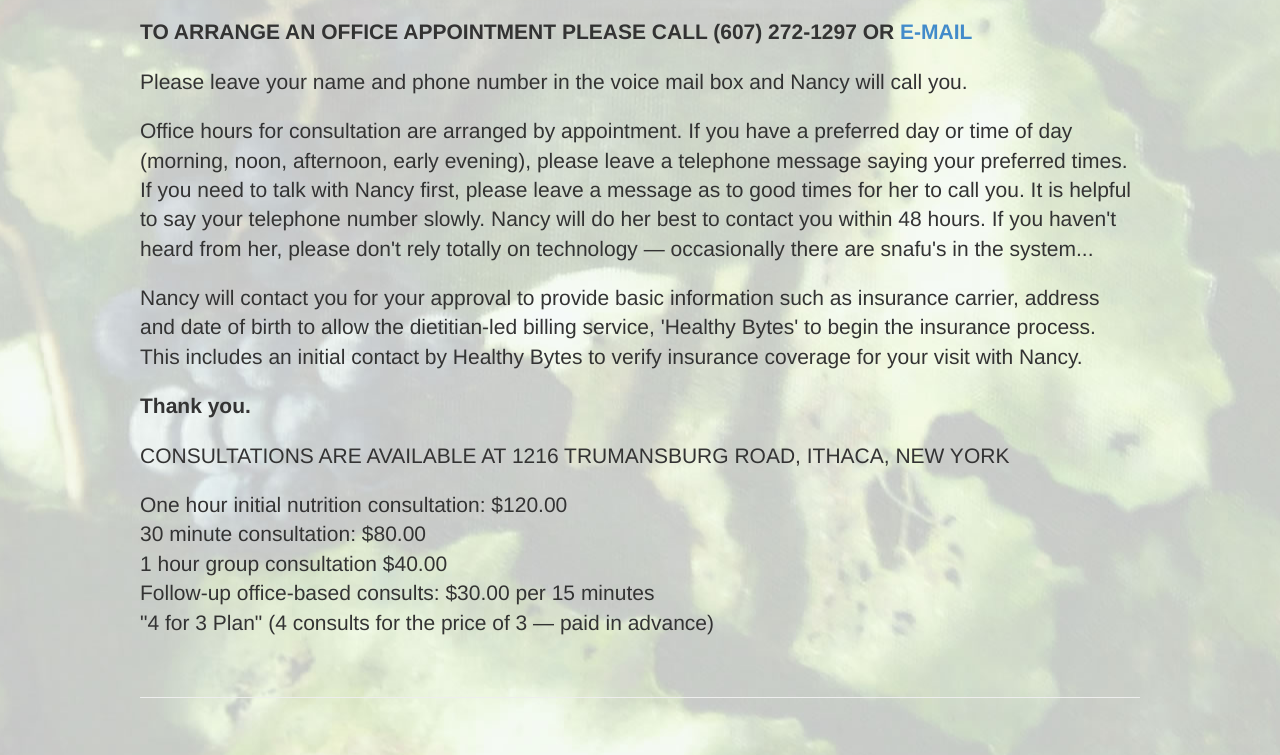
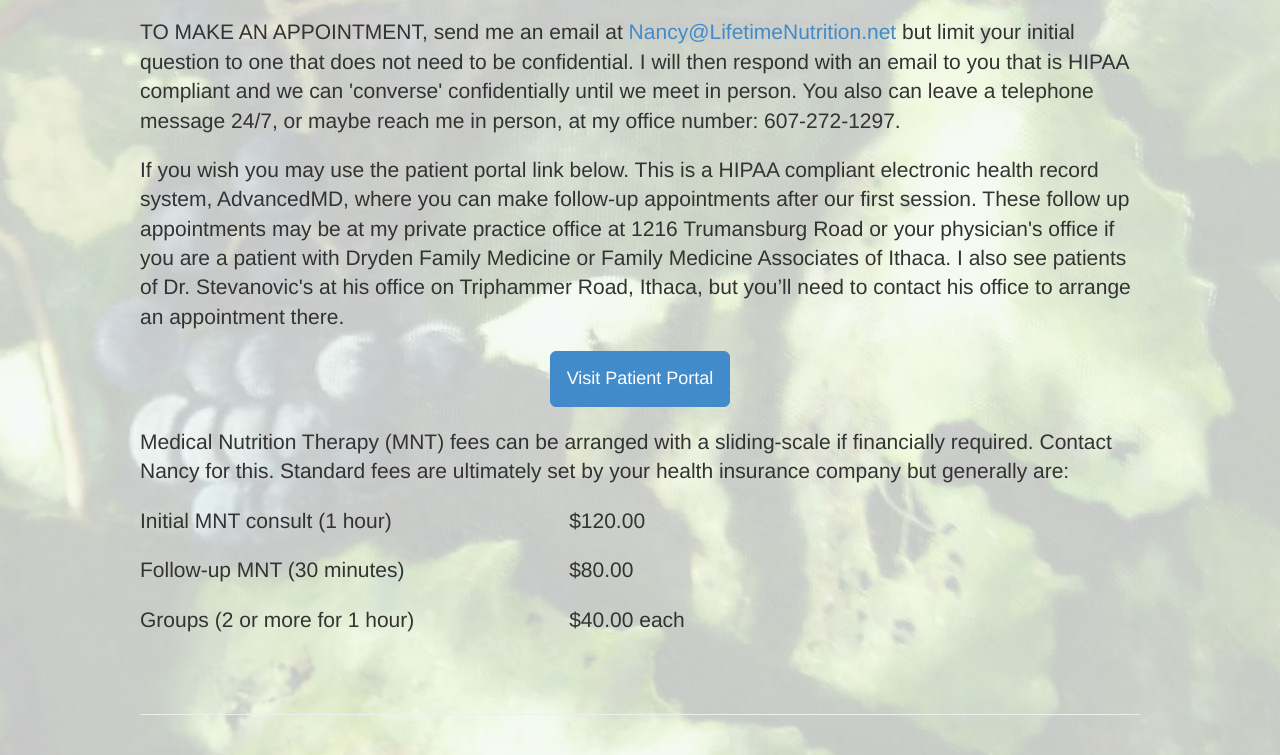
Before and after one commit to OneLoveAmaru/oneloveamaru.github.io, a plain HTML site: page appointments.html in a window 1280 px wide. Shown: the part 444-1199 px from the top of the page. Drawn offline with Linux system fonts and the light colour scheme.

Commit message:
Updated index.html and appointments.html

```diff
--- a/appointments.html
+++ b/appointments.html
@@ -126,25 +126,22 @@
       </div>
 
       <div>
-        <p class="lead"><strong>TO ARRANGE AN OFFICE APPOINTMENT PLEASE CALL (607) 272-1297 OR <a href="mailto:nancy@lifetimenutrition.net">E-MAIL</a></strong></p>
-        <p class="lead">Please leave your name and phone number in the voice mail box and Nancy will call you.</p>
+        <p class="lead">TO MAKE AN APPOINTMENT, send me an email at <a href="mailto:Nancy@LifetimeNutrition.net">Nancy@LifetimeNutrition.net</a> but limit your initial question to one that does not need to be confidential. I will then respond with an email to you that is HIPAA compliant and we can 'converse' confidentially until we meet in person. You also can leave a telephone message 24/7, or maybe reach me in person, at my office number: 607-272-1297.</p>
+        <p class="lead">If you wish you may use the patient portal link below. This is a HIPAA compliant electronic health record system, AdvancedMD, where you can make follow-up appointments after our first session. These follow up appointments may be at my private practice office at 1216 Trumansburg Road or your physician's office if you are a patient with Dryden Family Medicine or Family Medicine Associates of Ithaca. I also see patients of Dr. Stevanovic's at his office on Triphammer Road, Ithaca, but you’ll need to contact his office to arrange an appointment there.</p>
+        <p class="lead text-center"><a class="btn btn-large btn-primary" href="https://patientportal.advancedmd.com/account/LogOn?lk=140503" target="_blank">Visit Patient Portal</a></p>
+        <p class="lead">Medical Nutrition Therapy (MNT) fees can be arranged with a sliding-scale if financially required. Contact Nancy for this. Standard fees are ultimately set by your health insurance company but generally are:</p>
+        <dl class="row">
+          <dt class="col-sm-5 lead">Initial MNT consult (1 hour)</dt>
+          <dd class="col-sm-3 lead">$120.00</dd>
+
+          <dt class="col-sm-5 lead">Follow-up MNT (30 minutes)</dt>
+          <dd class="col-sm-3 lead">$80.00</dd>
+
+          <dt class="col-sm-5 lead">Groups (2 or more for 1 hour)</dt>
+          <dd class="col-sm-3 lead">$40.00 each</dd>
+        </dl>
 
 
-        <p class="lead">Office hours for consultation are arranged by appointment. If you have a preferred day or time of day (morning, noon, afternoon, early evening), please leave a telephone message saying your preferred times. If you need to talk with Nancy first, please leave a message as to good times for her to call you. It is helpful to say your telephone number slowly. Nancy will do her best to contact you within 48 hours. If you haven't heard from her, please don't rely totally on technology &mdash; occasionally there are snafu's in the system...</p>
-
-<!--        <p class="lead">Nancy is a provider with Medicare, Aetna, and Health Now. Other insurance companies may or may not cover the services of a Registered Dietitian (RD) even with a physician referral. If your insurance company does not cover Medical Nutrition Therapy as provided by a RD, Nancy will be glad to review various alternative options for you.</p> -->
-
-        <p class="lead">Nancy will contact you for your approval to provide basic information such as insurance carrier, address and date of birth to allow the dietitian-led billing service, 'Healthy Bytes' to begin the insurance process.  This includes an initial contact by Healthy Bytes to verify insurance coverage for your visit with Nancy.</p>
-
-        <p class="lead"><strong>Thank you.</strong></p>
-
-        <p class="lead">CONSULTATIONS ARE AVAILABLE AT 1216 TRUMANSBURG ROAD, ITHACA, NEW YORK</p>
-
-        <p class="lead">One hour initial nutrition consultation: $120.00<br />
-        30 minute consultation: $80.00<br />
-        1 hour group consultation $40.00<br />
-        Follow-up office-based consults: $30.00 per 15 minutes<br />
-        &quot;4 for 3 Plan&quot; (4 consults for the price of 3 &mdash; paid in advance)</p>
 
       </div>
 
```
Also changed, not shown: index.html (+5 -4 lines).
